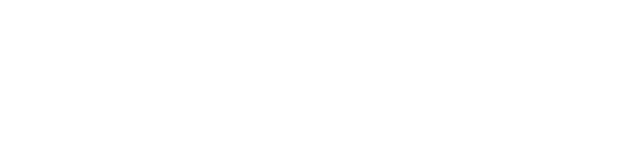
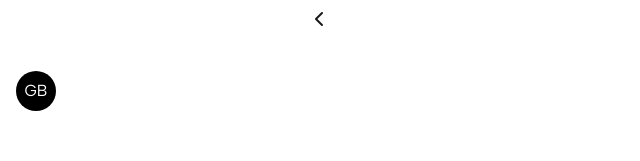
Before and after one commit to gijsvdbeuken/hive, a Next.js app: page / in a window 1280 px wide. Shown: the top 161 px of the page, without its empty margins (0-640 px from the left). Built offline with nearby package versions, Linux system fonts and the light colour scheme.

Commit message:
enabled expandable functionality to sidebar, and added dummy storage conversations

```diff
--- a/src/app/components/Sidebar.tsx
+++ b/src/app/components/Sidebar.tsx
@@ -4,13 +4,22 @@
 import logo from '../../../public/logo-full-white-multicolor.png';
 import Link from 'next/link';
 import { usePathname } from 'next/navigation';
+import { useState } from 'react';
 
 const Sidebar = () => {
   const pathname = usePathname();
+  const [expanded, setExpanded] = useState(true);
 
   return (
-    <aside className="w-64 bg-white bg-opacity-5 p-4 text-white">
-      <Image src={logo} alt="Logo" className="w-[150px]" />
+    <>
+      {expanded ? (
+        <aside className="w-[300px] bg-white bg-opacity-5 p-4 text-white">
+          <Image src={logo} alt="Logo" className="w-[125px]" />
+          <div className="my-2 h-[1.5px] w-full rounded-full bg-white bg-opacity-10"></div>
+          <div className="flex items-center gap-2">
+            <div className="flex h-[40px] w-[40px] items-center justify-center rounded-full bg-black">GB</div>
+            <h2>Gijs van den Beuken</h2>
+          </div>
           <div className="my-2 h-[1.5px] w-full rounded-full bg-white bg-opacity-10"></div>
           <nav>
             <ul>
@@ -41,7 +50,37 @@
             </ul>
           </nav>
           <div className="my-2 h-[1.5px] w-full rounded-full bg-white bg-opacity-10"></div>
+          <div className="flex flex-col gap-2">
+            <div className="border-1 rounded-md border-[1.5px] border-white border-opacity-10 p-2 text-white text-opacity-50">
+              <p className="text-white text-opacity-50">Dummy converstion</p>
+              <small>Created on 11 of March, 10:34</small>
+            </div>
+            <div className="border-1 rounded-md border-[1.5px] border-white border-opacity-10 p-2 text-white text-opacity-50">
+              <p className="text-white text-opacity-50">Dummy converstion</p>
+              <small>Created on 11 of March, 10:34</small>
+            </div>
+            <div className="border-1 rounded-md border-[1.5px] border-white border-opacity-10 p-2 text-white text-opacity-50">
+              <p className="text-white text-opacity-50">Dummy converstion</p>
+              <small>Created on 11 of March, 10:34</small>
+            </div>
+            <div className="border-1 rounded-md border-[1.5px] border-white border-opacity-10 p-2 text-white text-opacity-50">
+              <p className="text-white text-opacity-50">Dummy converstion</p>
+              <small>Created on 11 of March, 10:34</small>
+            </div>
+            <div className="border-1 rounded-md border-[1.5px] border-white border-opacity-10 p-2 text-white text-opacity-50">
+              <p className="text-white text-opacity-50">Dummy converstion</p>
+              <small>Created on 11 of March, 10:34</small>
+            </div>
+          </div>
         </aside>
+      ) : (
+        ''
+      )}
+
+      <button onClick={() => (expanded ? setExpanded(false) : setExpanded(true))} className="h-[40px] w-[40px]">
+        {expanded ? <i className="fa-solid fa-chevron-left"></i> : <i className="fa-solid fa-chevron-right"></i>}
+      </button>
+    </>
   );
 };
 
```
Lines whose indentation alone changed are shown as unchanged.
